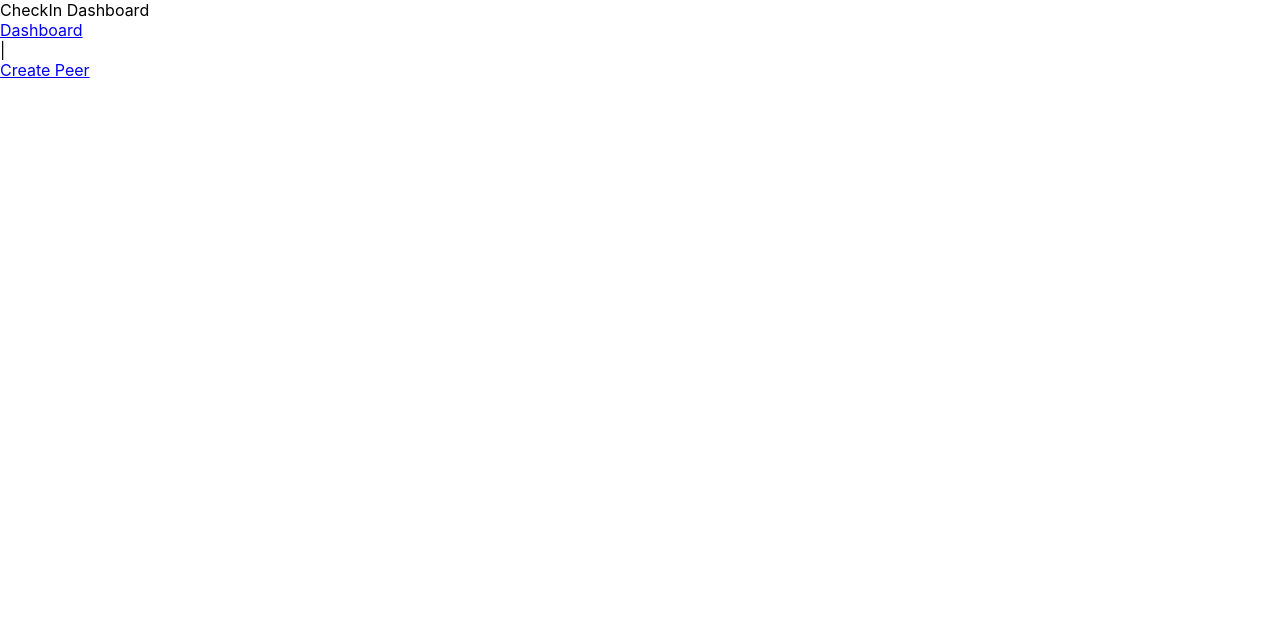
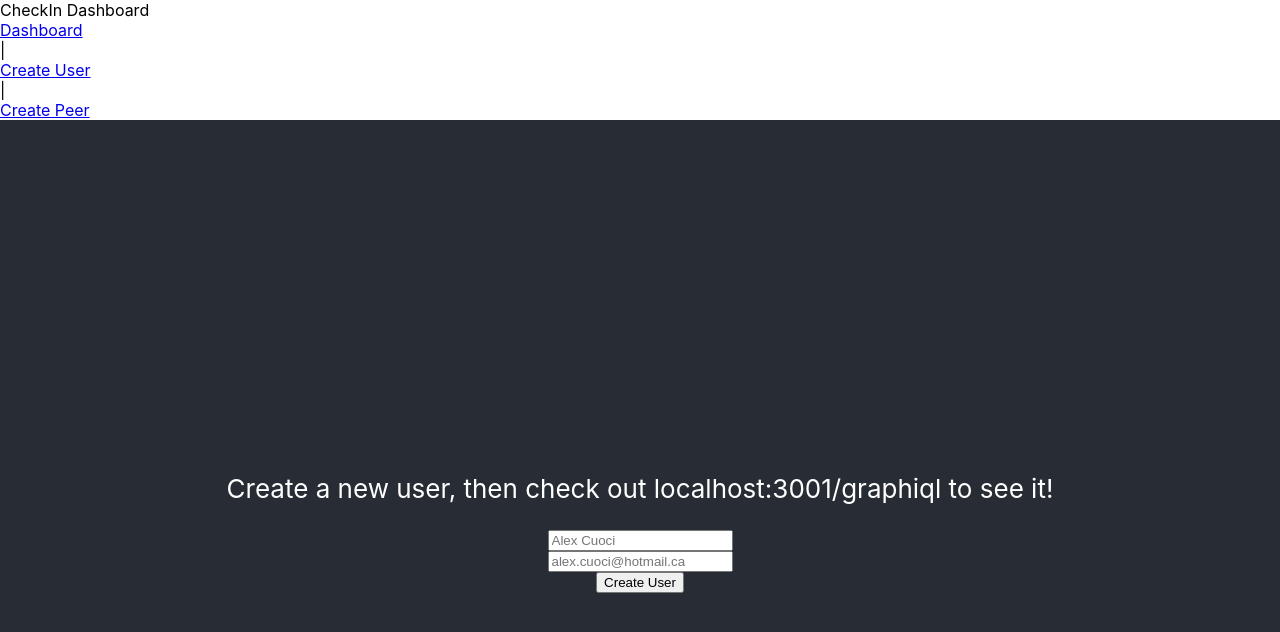
Before and after one commit to Hesperide/softcheckin, a React (Create React App) app in the folder client/: page /createUser in a window 1280 px wide. Shown: the top 632 px of the page. Built offline with nearby package versions, Linux system fonts and the light colour scheme.

Commit message:
Split CreateUser from Dashboard

```diff
--- a/client/src/App.js
+++ b/client/src/App.js
@@ -1,6 +1,7 @@
 import React, { Component } from 'react'
 import Header from './Header'
 import CreatePeer from './CreatePeer'
+import CreateUser from './CreateUser'
 import Dashboard from './Dashboard'
 import { Switch, Route } from 'react-router-dom'
 
@@ -11,12 +12,13 @@ class App extends Component {
 	render() {
 		const userId = "5bc23882a52aa63b54fccdbc";
 		return (
-			<div className="center w85">
+			<div>
 				<Header />
 				<div className="ph3 pv1 background-gray">
 					<Switch>
 						<Route exact path="/" render={() => <Dashboard userId={userId} />} />
 						<Route exact path="/createPeer" render={() => <CreatePeer userId={userId} />} />
+						<Route exact path="/createUser" component={CreateUser}/>
 					</Switch>
 				</div>
 			</div>
--- /dev/null
+++ b/client/src/CreateUser.js
@@ -0,0 +1,70 @@
+import React, { Component } from 'react'
+import { Mutation } from 'react-apollo'
+import gql from 'graphql-tag'
+import './App.css'
+
+
+const POST_MUTATION = gql`
+	mutation PostMutation($userName: String!, $userEmail: String!) {
+		createUser(name: $userName, email: $userEmail){
+			_id
+			name
+			email
+		}
+	}
+`
+
+
+class CreateUser extends Component {
+	constructor(){
+		super();
+		this.state = {
+			userName: "",
+			userEmail: "",
+		};
+		this.updateInputValue = this.updateInputValue.bind(this);
+	}
+
+	updateInputValue = v => {
+		const { name, value } = v.target;
+		console.log( name );
+		console.log( value );
+		console.log( v.target );
+		this.setState({
+			[name] : value
+		});
+	};
+
+	render() {
+		const { userName, userEmail } = this.state;
+		return (
+			<div className="App">
+				<header className="App-header">
+					<p>
+						Create a new user, then check out localhost:3001/graphiql to see it!
+					</p>
+					<input
+						type="text"
+						placeholder="Alex Cuoci"
+						value={this.state.userName}
+						name="userName"
+						onChange={this.updateInputValue}
+					/>
+					<input
+						placeholder="alex.cuoci@hotmail.ca"
+						value={this.state.userEmail}
+						name="userEmail"
+						onChange={ v => this.updateInputValue(v)}
+					/>
+					<Mutation mutation={POST_MUTATION} variables={{ userName, userEmail}}>
+						{(PostMutation)  => (
+							<button onClick={PostMutation}>Create User</button>
+						)}
+					</Mutation>
+				</header>
+			</div>
+		);
+	}
+}
+
+export default CreateUser;
--- a/client/src/Dashboard.js
+++ b/client/src/Dashboard.js
@@ -1,67 +1,18 @@
 import React, { Component } from 'react'
-import { Mutation } from 'react-apollo'
-import gql from 'graphql-tag'
+//import { Mutation } from 'react-apollo'
+//import gql from 'graphql-tag'
 import logo from './logo.svg'
 import './App.css'
 
-
-const POST_MUTATION = gql`
-	mutation PostMutation($userName: String!, $userEmail: String!) {
-		createUser(name: $userName, email: $userEmail){
-			_id
-			name
-			email
-		}
-	}
-`
-
 class Dashboard extends Component {
-	constructor(){
-		super();
-		this.state = {
-			userName: "",
-			userEmail: "",
-		};
-		this.updateInputValue = this.updateInputValue.bind(this);
-	}
-
-	updateInputValue = v => {
-		const { name, value } = v.target;
-		console.log( name );
-		console.log( value );
-		console.log( v.target );
-		this.setState({
-			[name] : value
-		});
-	};
-
 	render() {
-		const { userName, userEmail } = this.state;
 		return (
 			<div className="App">
 				<header className="App-header">
 					<img src={logo} className="App-logo" alt="logo" />
 					<p>
-						Create a new user, then check out localhost:3001/graphiql to see it!
+						Dashboard eventually goes here!
 					</p>
-					<input
-						type="text"
-						placeholder="Alex Cuoci"
-						value={this.state.userName}
-						name="userName"
-						onChange={this.updateInputValue}
-					/>
-					<input
-						placeholder="alex.cuoci@hotmail.ca"
-						value={this.state.userEmail}
-						name="userEmail"
-						onChange={ v => this.updateInputValue(v)}
-					/>
-					<Mutation mutation={POST_MUTATION} variables={{ userName, userEmail}}>
-						{(PostMutation)  => (
-							<button onClick={PostMutation}>Create User</button>
-						)}
-					</Mutation>
 				</header>
 			</div>
 		);
--- a/client/src/Header.js
+++ b/client/src/Header.js
@@ -5,11 +5,15 @@ import { withRouter } from 'react-router'
 class Header extends Component {
 	render() {
 		return (
-			<div className="flex pal justify-between nowrap blue">
+			<div className="flex pal justify-between nowrap orange">
 				<div className="flex flex-fixed black">
 					<div className="fw7 mr1">CheckIn Dashboard</div>
 					<Link to="/" className="ml1 no-underline black">
 						Dashboard
+					</Link>
+					<div className="ml1">|</div>
+					<Link to="/createUser" className="ml1 no-underline black">
+						Create User
 					</Link>
 					<div className="ml1">|</div>
 					<Link to="/createPeer" className="ml1 no-underline black">
```
